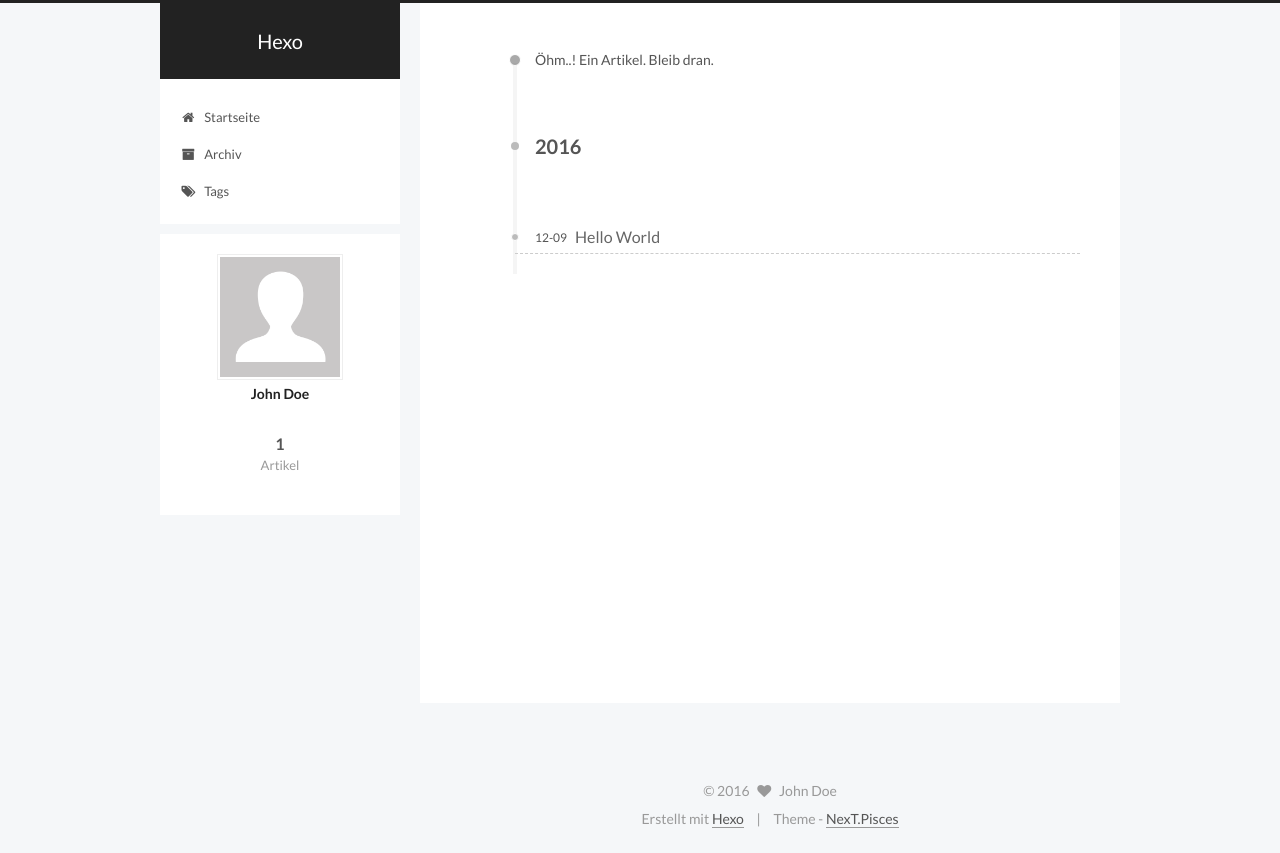
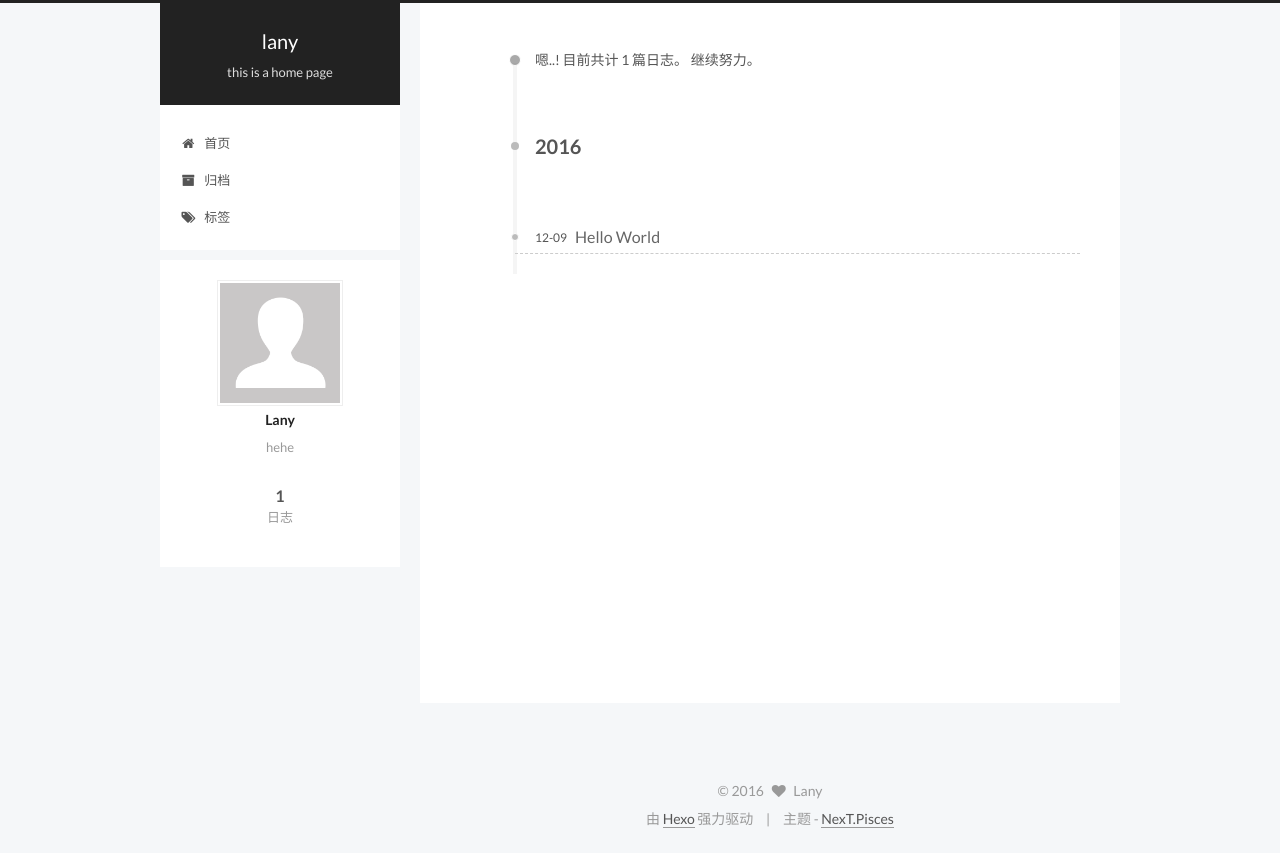
Before and after one commit to lany192/lany192.github.io, a plain HTML site: page archives/2016/12/index.html in a window 1280 px wide. Drawn offline with Linux system fonts and the light colour scheme.

Commit message:
Site updated: 2016-12-09 15:53:27

```diff
--- a/archives/2016/12/index.html
+++ b/archives/2016/12/index.html
@@ -5,7 +5,7 @@
 
 
 
-<html class="theme-next pisces use-motion" lang="">
+<html class="theme-next pisces use-motion" lang="zh-Hans">
 <head>
   <meta charset="UTF-8"/>
 <meta http-equiv="X-UA-Compatible" content="IE=edge" />
@@ -84,12 +84,15 @@
 
 
 
+<meta name="description" content="hehe">
 <meta property="og:type" content="website">
-<meta property="og:title" content="Hexo">
+<meta property="og:title" content="lany">
 <meta property="og:url" content="http://yoursite.com/archives/2016/12/index.html">
-<meta property="og:site_name" content="Hexo">
+<meta property="og:site_name" content="lany">
+<meta property="og:description" content="hehe">
 <meta name="twitter:card" content="summary">
-<meta name="twitter:title" content="Hexo">
+<meta name="twitter:title" content="lany">
+<meta name="twitter:description" content="hehe">
 
 
 
@@ -103,7 +106,7 @@
     motion: true,
     duoshuo: {
       userId: '0',
-      author: 'Author'
+      author: '博主'
     },
     algolia: {
       applicationID: '',
@@ -123,10 +126,10 @@
 
 
 
-  <title> Archiv | Hexo </title>
+  <title> 归档 | lany </title>
 </head>
 
-<body itemscope itemtype="http://schema.org/WebPage" lang="">
+<body itemscope itemtype="http://schema.org/WebPage" lang="zh-Hans">
 
 
 
@@ -154,11 +157,11 @@
   <div class="custom-logo-site-title">
     <a href="/"  class="brand" rel="start">
       <span class="logo-line-before"><i></i></span>
-      <span class="site-title">Hexo</span>
+      <span class="site-title">lany</span>
       <span class="logo-line-after"><i></i></span>
     </a>
   </div>
-  <p class="site-subtitle"></p>
+  <p class="site-subtitle">this is a home page</p>
 </div>
 
 <div class="site-nav-toggle">
@@ -181,7 +184,7 @@
 
               <i class="menu-item-icon fa fa-fw fa-home"></i> <br />
 
-            Startseite
+            首页
           </a>
         </li>
 
@@ -191,7 +194,7 @@
 
               <i class="menu-item-icon fa fa-fw fa-archive"></i> <br />
 
-            Archiv
+            归档
           </a>
         </li>
 
@@ -201,7 +204,7 @@
 
               <i class="menu-item-icon fa fa-fw fa-tags"></i> <br />
 
-            Tags
+            标签
           </a>
         </li>
 
@@ -233,7 +236,7 @@
 
 
 
-      Öhm..! Ein Artikel. Bleib dran.
+      嗯..! 目前共计 1 篇日志。 继续努力。
     </span>
 
 
@@ -315,15 +318,15 @@
         <div class="site-author motion-element" itemprop="author" itemscope itemtype="http://schema.org/Person">
           <img class="site-author-image" itemprop="image"
                src="/images/avatar.gif"
-               alt="John Doe" />
-          <p class="site-author-name" itemprop="name">John Doe</p>
-          <p class="site-description motion-element" itemprop="description"></p>
+               alt="Lany" />
+          <p class="site-author-name" itemprop="name">Lany</p>
+          <p class="site-description motion-element" itemprop="description">hehe</p>
         </div>
         <nav class="site-state motion-element">
           <div class="site-state-item site-state-posts">
             <a href="/archives">
               <span class="site-state-item-count">1</span>
-              <span class="site-state-item-name">Artikel</span>
+              <span class="site-state-item-name">日志</span>
             </a>
           </div>
 
@@ -369,16 +372,16 @@
   <span class="with-love">
     <i class="fa fa-heart"></i>
   </span>
-  <span class="author" itemprop="copyrightHolder">John Doe</span>
+  <span class="author" itemprop="copyrightHolder">Lany</span>
 </div>
 
 
 <div class="powered-by">
-  Erstellt mit  <a class="theme-link" href="https://hexo.io">Hexo</a>
+  由 <a class="theme-link" href="https://hexo.io">Hexo</a> 强力驱动
 </div>
 
 <div class="theme-info">
-  Theme -
+  主题 -
   <a class="theme-link" href="https://github.com/iissnan/hexo-theme-next">
     NexT.Pisces
   </a>
--- a/css/main.css
+++ b/css/main.css
@@ -1681,7 +1681,7 @@ pre .javascript .function {
   width: 4px;
   height: 4px;
   border-radius: 50%;
-  background: #ffecfa;
+  background: #71ffff;
 }
 .links-of-blogroll {
   font-size: 13px;
```
Also changed, not shown: 2016/12/09/hello-world/index.html (+23 -23 lines), archives/2016/index.html (+23 -20 lines), archives/index.html (+23 -20 lines), index.html (+26 -23 lines).
